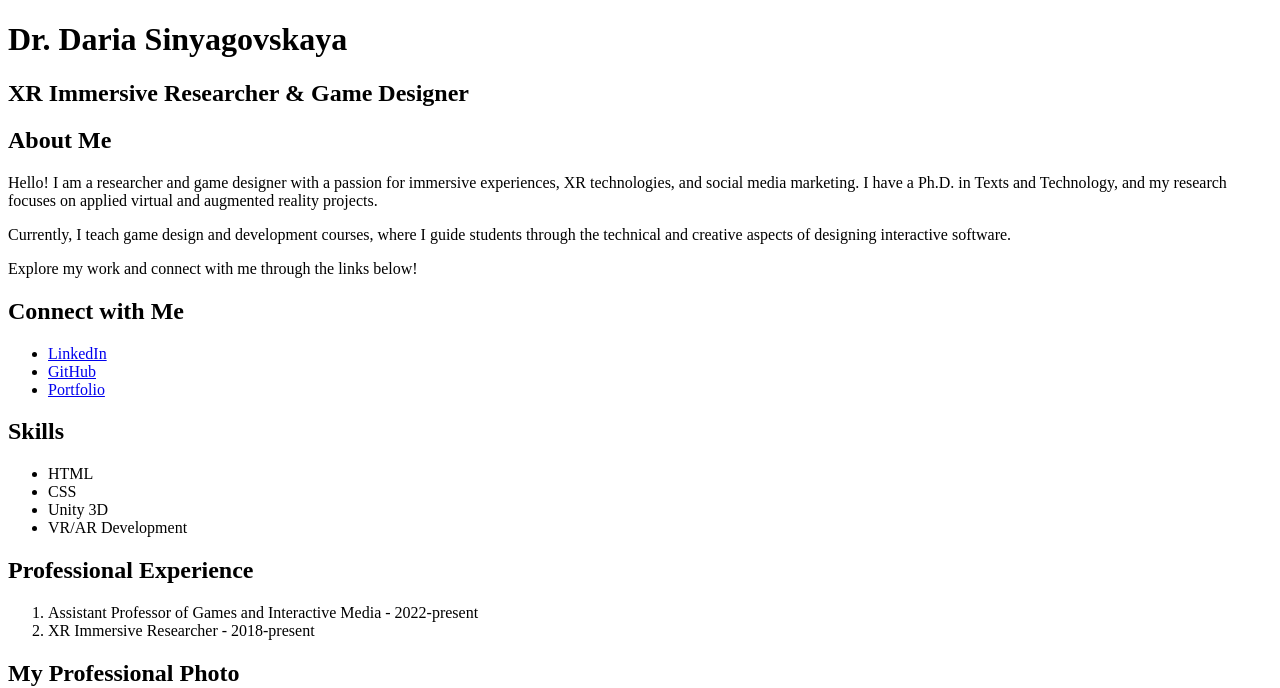
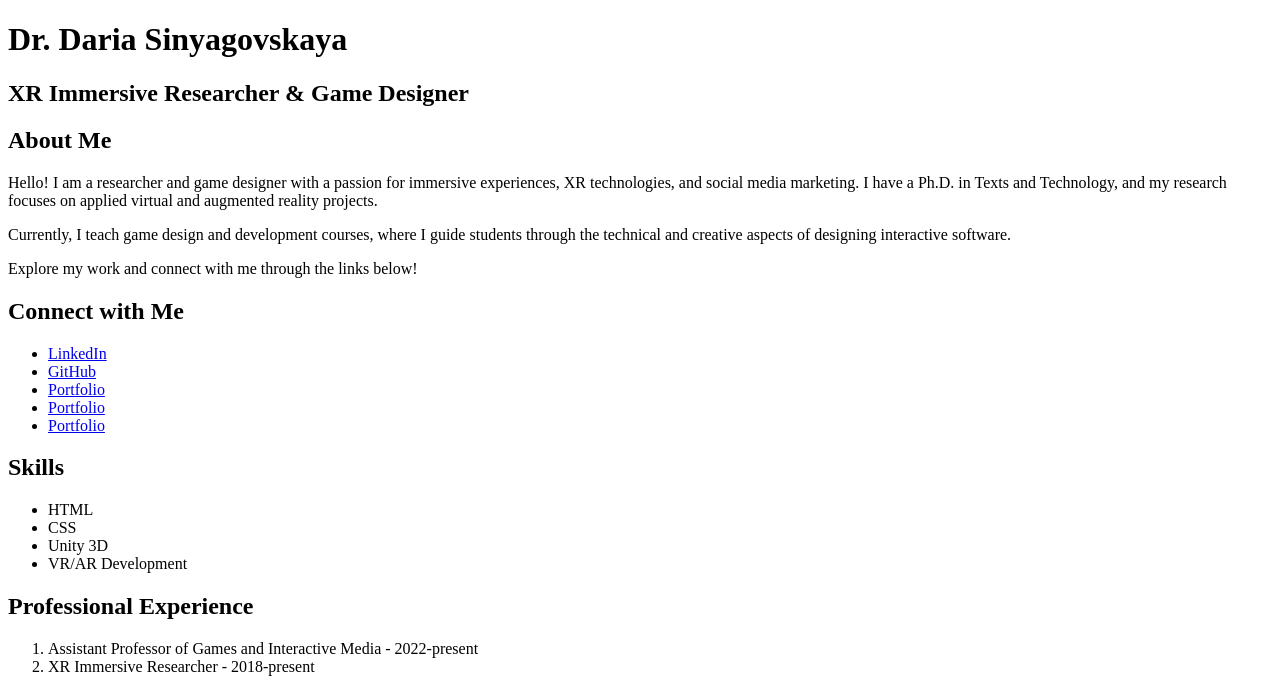
Before and after one commit to dariasin/GitHubTransfer, a plain HTML site: page index.html in a window 1280 px wide. Shown: the top 688 px of the page. Drawn offline with Linux system fonts and the light colour scheme.

Commit message:
added new line

```diff
--- a/index.html
+++ b/index.html
@@ -28,6 +28,8 @@
         <ul>
             <li><a href="https://www.linkedin.com" target="_blank">LinkedIn</a></li>
             <li><a href="https://github.com" target="_blank">GitHub</a></li>
+            <li><a href="https://portfolio.com" target="_blank">Portfolio</a></li>
+            <li><a href="https://portfolio.com" target="_blank">Portfolio</a></li>
             <li><a href="https://portfolio.com" target="_blank">Portfolio</a></li>
         </ul>
     </div>
```
